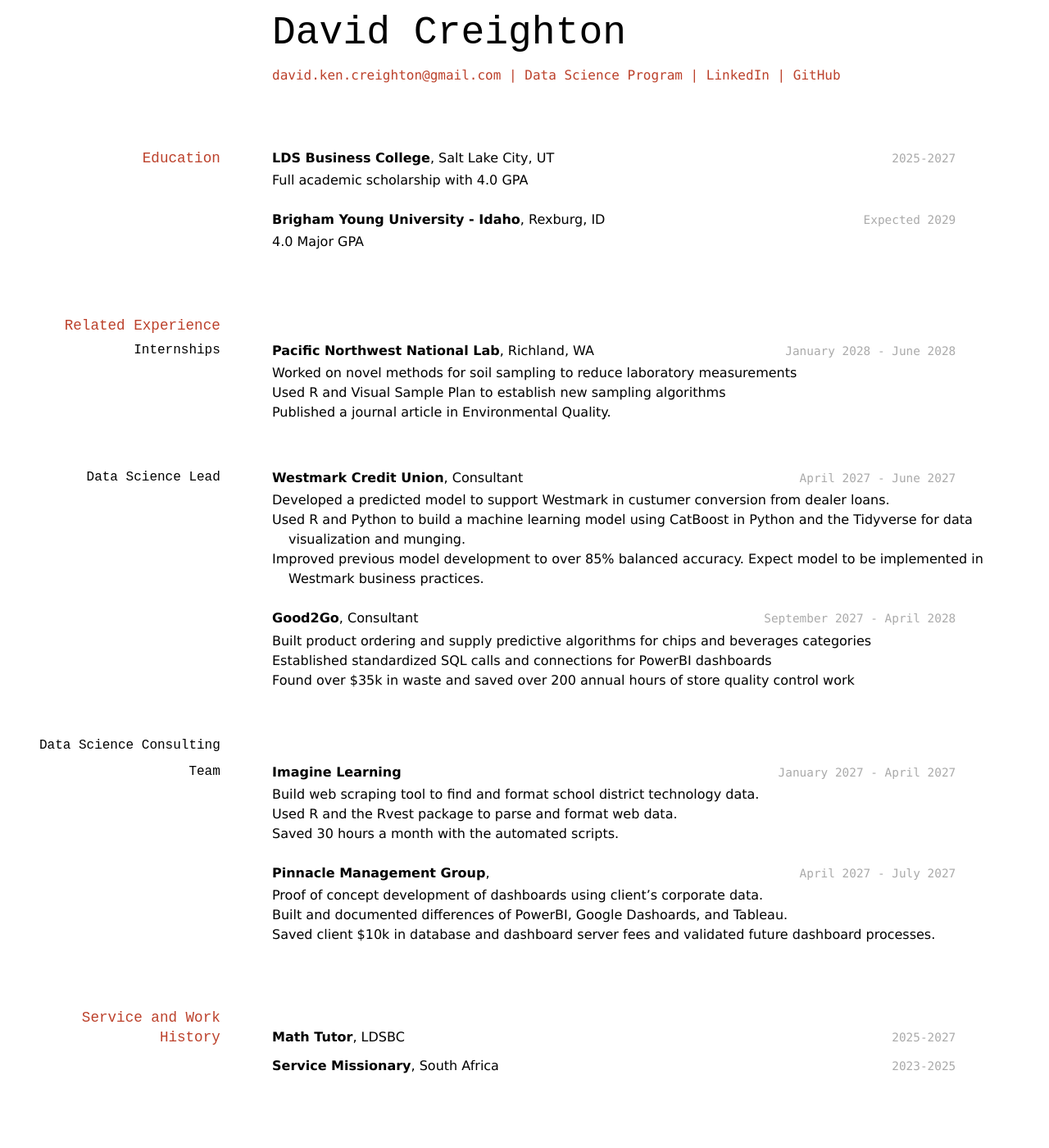
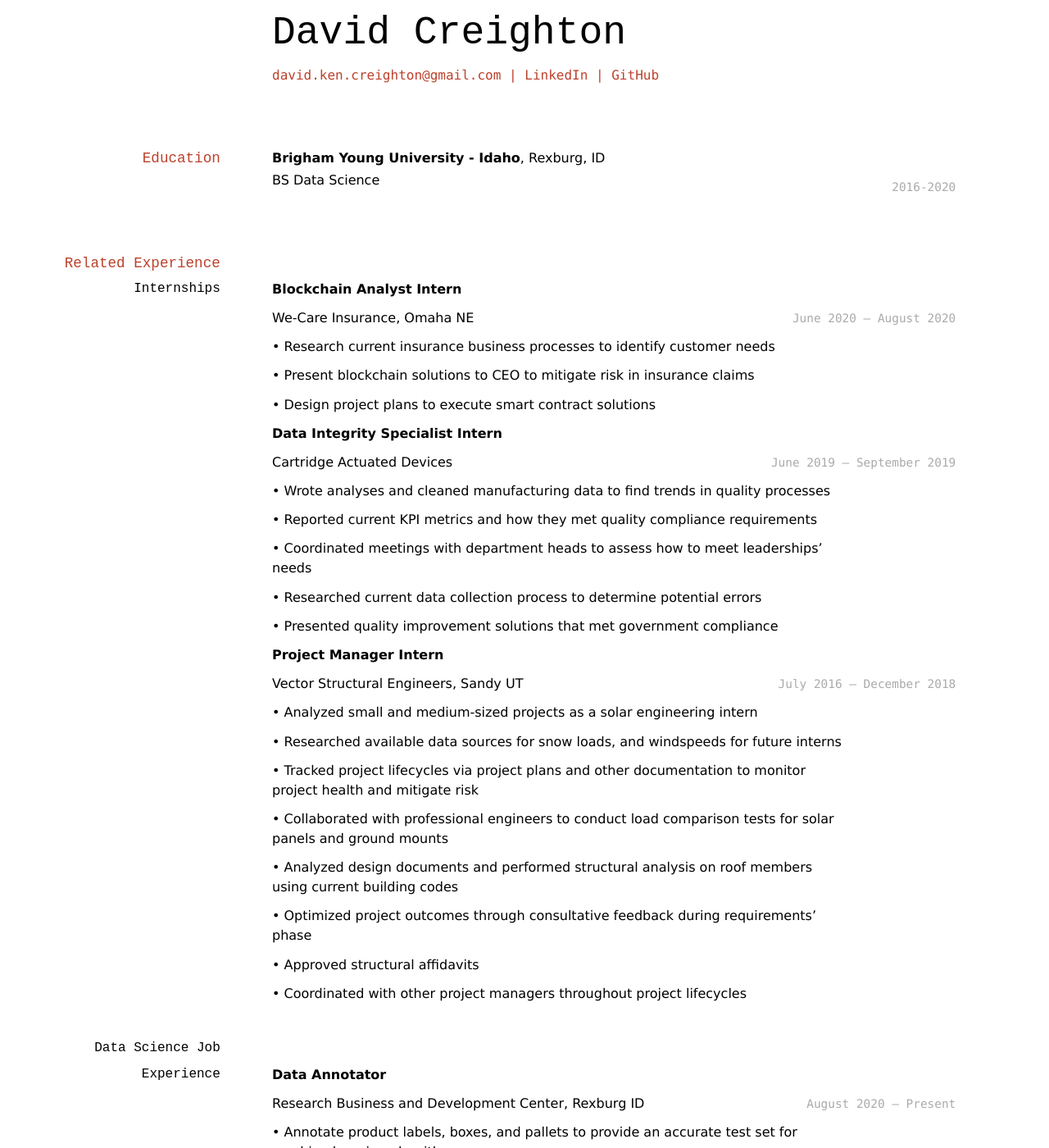
Before and after one commit to byuids-resumes/creighton_resume, a Jekyll site: the page built from docs/resume.md, in a window 1280 px wide and 1400 px high. Shown: the whole window at 82% size. Built offline with Jekyll 4.4.1, drawn with Linux system fonts in a browser that asks for light colours; some of the changed text lies outside the part shown.

Commit message:
edited resume

```diff
--- a/docs/resume.md
+++ b/docs/resume.md
@@ -7,81 +7,161 @@ title: David Creighton's Resume
 
 <div id="webaddress">
 <a href="david.ken.creighton@gmail.com">david.ken.creighton@gmail.com</a>
-| <a href="https://byuidatascience.github.io/development.html">Data Science Program</a>
-| <a href="https://www.linkedin.com/groups/13537407/">LinkedIn</a>
-| <a href="https://github.com/byuids-resumes">GitHub</a>
+| <a href="https://linkedin.com/in/david-creighton">LinkedIn</a>
+| <a href="https://https://github.com/creightond">GitHub</a>
 </div>
 
-<!-- https://www.monique.tech/the-art-of-markdown -->
 
 ## Education
 
-`2025-2027`
-__LDS Business College__, Salt Lake City, UT
 
-- Full academic scholarship with 4.0 GPA
-
-`Expected 2029`
 __Brigham Young University - Idaho__, Rexburg, ID
 
-- 4.0 Major GPA
+`2016-2020`
+- BS Data Science
+
 
 
 ## Related Experience
 
 ### Internships
 
-`January 2028 - June 2028`
-__Pacific Northwest National Lab__, Richland, WA
 
-- Worked on novel methods for soil sampling to reduce laboratory measurements
-- Used R and Visual Sample Plan to establish new sampling algorithms
-- Published a journal article in Environmental Quality.
 
-### Data Science Lead
+__Blockchain Analyst Intern__
 
-`April 2027 - June 2027`
-__Westmark Credit Union__, Consultant
+`June 2020 – August 2020`
 
-- Developed a predicted model to support Westmark in custumer conversion from dealer loans.
-- Used R and Python to build a machine learning model using CatBoost in Python and the Tidyverse for data visualization and munging.
-- Improved previous model development to over 85% balanced accuracy. Expect model to be implemented in Westmark business practices.
+We-Care Insurance, Omaha NE
 
-`September 2027 - April 2028`
-__Good2Go__, Consultant
+•	Research current insurance business processes to identify customer needs
 
-- Built product ordering and supply predictive algorithms for chips and beverages categories
-- Established standardized SQL calls and connections for PowerBI dashboards
-- Found over $35k in waste and saved over 200 annual hours of store quality control work
+•	Present blockchain solutions to CEO to mitigate risk in insurance claims
+
+•	Design project plans to execute smart contract solutions
+
+
+
+__Data Integrity Specialist Intern__
+
+`June 2019 – September 2019`
+
+Cartridge Actuated Devices
+
+•	Wrote analyses and cleaned manufacturing data to find trends in quality processes
+
+•	Reported current KPI metrics and how they met quality compliance requirements
+
+•	Coordinated meetings with department heads to assess how to meet leaderships’ needs
+
+•	Researched current data collection process to determine potential errors
+
+•	Presented quality improvement solutions that met government compliance
+
+__Project Manager Intern__
+
+`July 2016 – December 2018`
+
+Vector Structural Engineers, Sandy UT
+
+•	Analyzed small and medium-sized projects as a solar engineering intern
+
+•	Researched available data sources for snow loads, and windspeeds for future interns
+
+•	Tracked project lifecycles via project plans and other documentation to monitor project health and mitigate risk
+
+•	Collaborated with professional engineers to conduct load comparison tests for solar panels and ground mounts
+
+•	Analyzed design documents and performed structural analysis on roof members using current building codes
+
+•	Optimized project outcomes through consultative feedback during requirements’ phase
+
+•	Approved structural affidavits
+
+•	Coordinated with other project managers throughout project lifecycles
+
+
+### Data Science Job Experience
+
+
+__Data Annotator__
+
+`August 2020 – Present`
+
+Research Business and Development Center, Rexburg ID
+
+•	Annotate product labels, boxes, and pallets to provide an accurate test set for machine learning algorithms
+
+•	Research image processing machine learning applied in the algorithm
+
+
+__Data Science Consultant__
+
+`August 2020 – November 2020`
+
+Brigham Young University, Rexburg ID
+
+•	Clean education data for the assistant dean of education
+
+•	Analyze discrepancies in data quality to ensure data integrity
+
+•	Build dynamic Shiny Applications for R
+
+•	Run statistical inference tests to see the success in education development
 
 ### Data Science Consulting Team
 
-`January 2027 - April 2027`
-__Imagine Learning__
+__VP of Project Management__
 
-- Build web scraping tool to find and format school district technology data.
-- Used R and the Rvest package to parse and format web data.
-- Saved 30 hours a month with the automated scripts.
+`July 2020 – Present`
 
-`April 2027 - July 2027`
-__Pinnacle Management Group__,
+Brigham Young University, Rexburg ID
 
-- Proof of concept development of dashboards using client's corporate data.
-- Built and documented differences of PowerBI, Google Dashoards, and Tableau.
-- Saved client $10k in database and dashboard server fees and validated future dashboard processes.
+•	Organize team meetings with leadership positions
+
+•	Collect team velocity from project managers
+
+•	Lead project managers in appropriate project management methodologies
+
+•	Analyze actual performance metrics against the plan and make adjustments consistent with plan objectives
+
+•	Direct, obtain, motivate and manage people; and manage the work and resources involved
 
 
-## Service and Work History
+__Project Manager Lineage Logistics__
 
-`2025-2027`
-__Math Tutor__, LDSBC
+Data Science Society,  Research Business and Development Center, Brigham Young University, Rexburg ID
+
+`January 2020 – December 2020`
+
+•	Build a simulation to optimize warehouse logistics
+
+•	Recruit team members with software development skill
+
+•	Organize a software development team into groups according to skill
+
+•	Lead team meetings to determine project progress
+
+•	Create a project plan to solve time optimization at Lineage Logistics
+
+•	Teach object oriented programming paradigm
+
+•	Council team members where to find resources to build skills
+
+•	Collaborate with key stakeholders to present agile solutions
+
+•	Groom product backlog, and sprint backlog
 
 
-`2023-2025`
-__Service Missionary__, South Africa
+
+## Service
+
+
+`2013-2015`
+__Service Missionary__, Monterrey Mexico
 
 
 
 <!-- ### Footer
 
-Last updated: May 2013 -->
+Last updated: December 2020 -->
```
